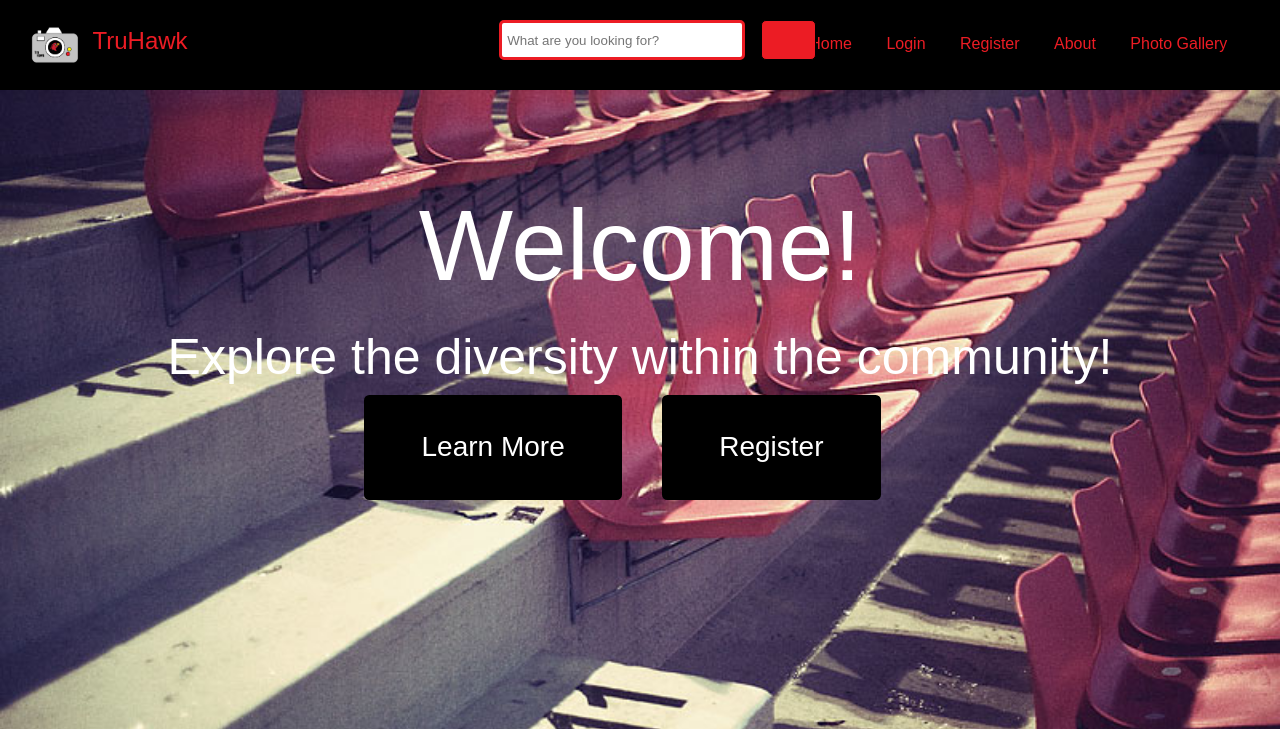
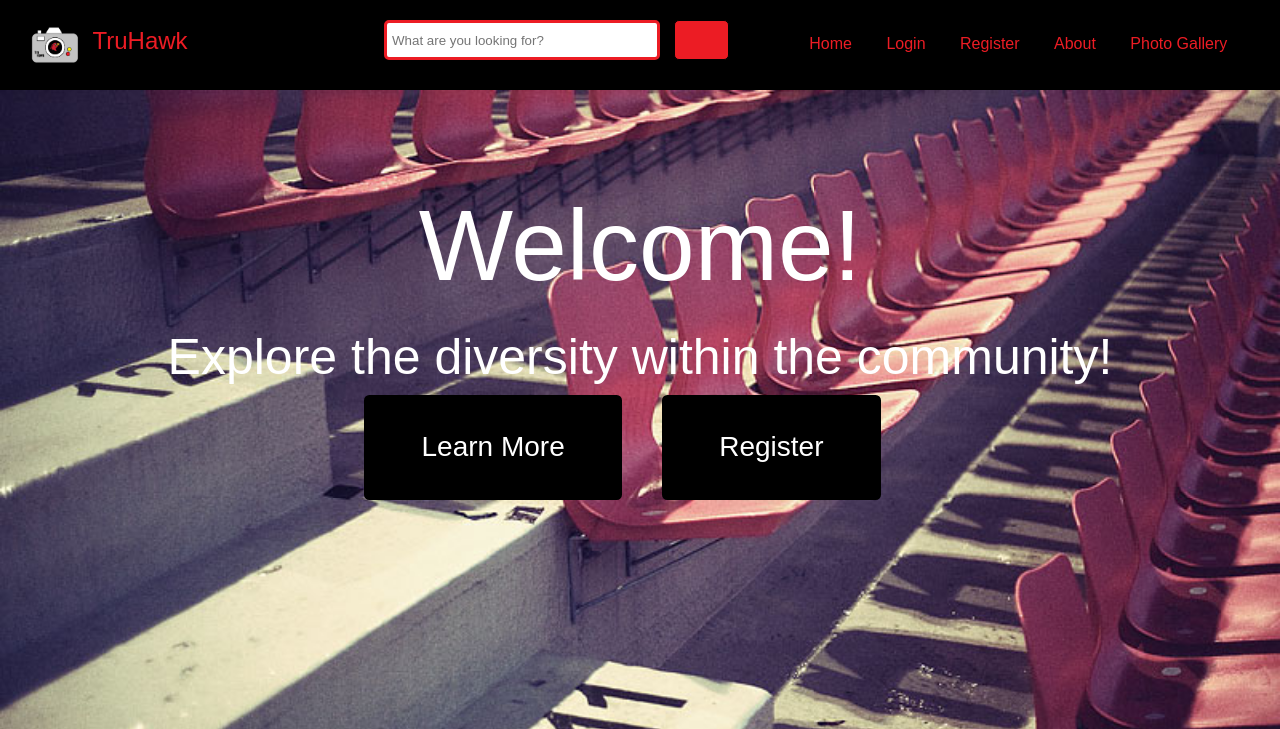
Before and after one commit to HRizwan1/2019-team-06f, a PHP site: page / in a window 1280 px wide. Shown: the top 729 px of the page. Run offline with PHP 8.4, Linux system fonts and the light colour scheme; some libraries are stand-ins or nearby versions.

Commit message:
search bar

```diff
--- a/css/style.css
+++ b/css/style.css
@@ -28,9 +28,8 @@ header   {
 /* search bar css */
 
 .search {
-  width: 80%;
+  width: 90%;
   position: relative
-
 }
 
 .searchTerm {
@@ -42,15 +41,17 @@ header   {
   border-radius: 5px;
   outline: none;
   color: #000000;
+
 }
 
 .searchTerm:focus{
   color: #000000;
+
 }
 
 .searchButton {
   position: absolute;
-  right: -10px;
+  right: 1px;
   width: 55px;
   height: 40px;
   border: 1px solid #000000;
@@ -67,9 +68,12 @@ header   {
     width: 30%;
     position: absolute;
     top: 5%;
-    left: 54%;
+    left: 45%;
     transform: translate(-50%, -50%);
+    display: inline-block; /* for IE9 */
+    display: flex-box;
   }
+
 
 .section h1  {
   font-size: 3.00em;
```
